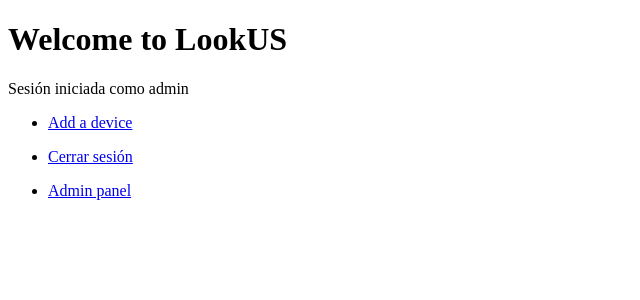
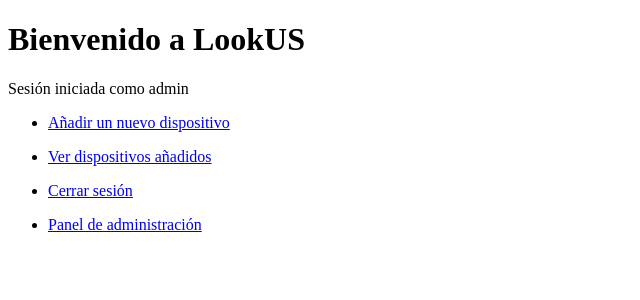
Before and after one commit to jesvarzam/lookus, a Django app: page / in a window 1280 px wide. Shown: the top 300 px of the page, without its empty margins (0-640 px from the left). Run offline with Django 4.2, Linux system fonts and the light colour scheme; a user stored in the database is signed in.

Commit message:
Device listing

```diff
--- a/devicedetection/authentication/templates/index.html
+++ b/devicedetection/authentication/templates/index.html
@@ -2,31 +2,35 @@
 <html>
     <head>
         <title>LookUS</title>
+        <meta charset="UTF-8">
     </head>
     <body>
-        <h1>Welcome to LookUS</h1>
+        <h1>Bienvenido a LookUS</h1>
 
         {% if user.is_authenticated %}
         <p>Sesión iniciada como {{user.username}}</p>
 
             <div class="uk-navbar-dropdown">
                 <ul class="uk-nav uk-navbar-dropdown-nav">
-                    <li><a href="/detection/add">Add a device</a></li>
+                    <li><a href="/detection/add">Añadir un nuevo dispositivo</a></li>
+                </ul>
+                <ul class="uk-nav uk-navbar-dropdown-nav">
+                    <li><a href="/detection/list">Ver dispositivos añadidos</a></li>
                 </ul>
                 <ul class="uk-nav uk-navbar-dropdown-nav">
                     <li><a href="/authentication/log_out">Cerrar sesión</a></li>
                 </ul>
                 <ul class="uk-nav uk-navbar-dropdown-nav">
                     {% if user.is_staff %}
-                        <li><a href="/admin">Admin panel</a></li>
+                        <li><a href="/admin">Panel de administración</a></li>
                     {% endif %}
                 </ul>
             </div>
         </li>
 
         {% else %}
-        <li><a href="authentication/sign_in">Sign in</a></li>
-        <li><a href="authentication/sign_up">Register</a></li>
+        <li><a href="authentication/sign_in">Iniciar sesión</a></li>
+        <li><a href="authentication/sign_up">Registrarse</a></li>
         {% endif %}
     </body>
 </html>
--- a/devicedetection/authentication/templates/signin.html
+++ b/devicedetection/authentication/templates/signin.html
@@ -2,13 +2,13 @@
 <html>
     <head>
         <title>LookUS</title>
+        <meta charset="UTF-8">
     </head>
     <body>
-        <h2>Sign in</h2>
         <form method="post">
         {% csrf_token %}
         {{ form.as_p }}
-            <button type="submit">Sign in now!</button>
+            <button type="submit">Iniciar sesión</button>
         </form>
     </body>
 </html>
--- a/devicedetection/authentication/templates/signup.html
+++ b/devicedetection/authentication/templates/signup.html
@@ -2,13 +2,13 @@
 <html>
     <head>
         <title>LookUS</title>
+        <meta charset="UTF-8">
     </head>
     <body>
-        <h2>Register</h2>
         <form method="post">
         {% csrf_token %}
         {{ form.as_p }}
-            <button type="submit">Register now!</button>
+            <button type="submit">Registrarse</button>
         </form>
     </body>
 </html>
--- a/devicedetection/detection/templates/add.html
+++ b/devicedetection/detection/templates/add.html
@@ -2,13 +2,13 @@
 <html>
     <head>
         <title>LookUS</title>
+        <meta charset="UTF-8">
     </head>
     <body>
-        <h2>Create device</h2>
         <form method="post">
         {% csrf_token %}
         {{ form.as_p }}
-            <button type="submit">Add device</button>
+            <button type="submit">Añadir dispositivo</button>
         </form>
     </body>
 </html>
--- a/devicedetection/detection/urls.py
+++ b/devicedetection/detection/urls.py
@@ -2,5 +2,6 @@
 from .views import *
 
 urlpatterns = [
-    path('add/', add)
+    path('add/', add),
+    path('list/', list_devices)
 ]
--- a/devicedetection/detection/views.py
+++ b/devicedetection/detection/views.py
@@ -19,3 +19,9 @@
     else:
         form = DetectionForm()
     return render(request, 'add.html', {'form': form})
+
+
+def list_devices(request):
+
+    devices = Device.objects.filter(user=User.objects.get(id=request.user.id))
+    return render(request, 'list.html', {'devices': devices})
```
Also changed, not shown: devicedetection/detection/templates/list.html (added, +18 -0 lines), devicedetection/detection/utils.py (+290 -0 lines), devicedetection/db.sqlite3.
